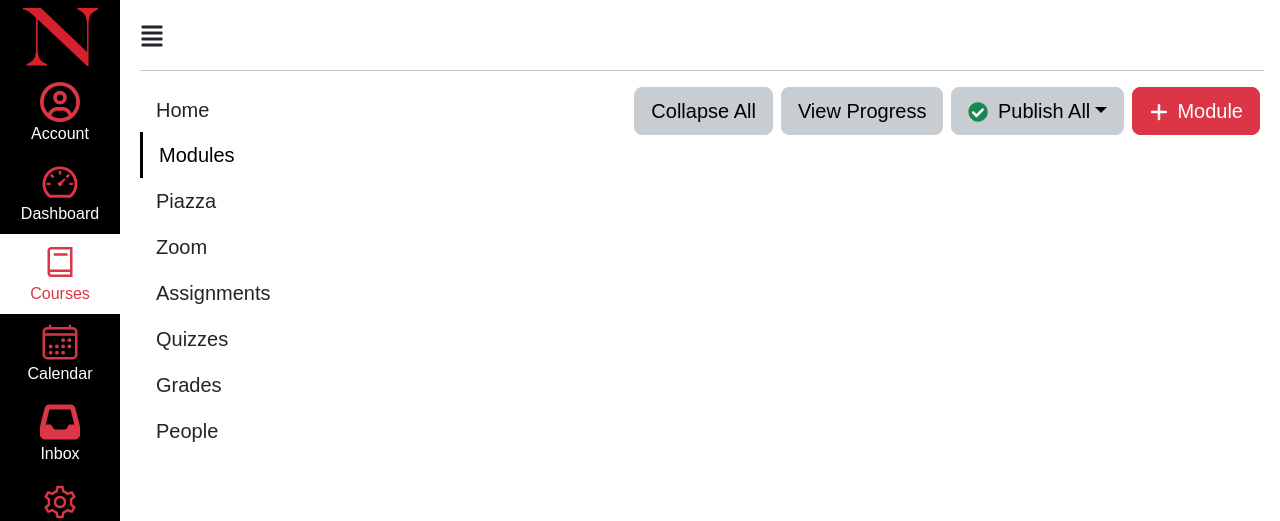
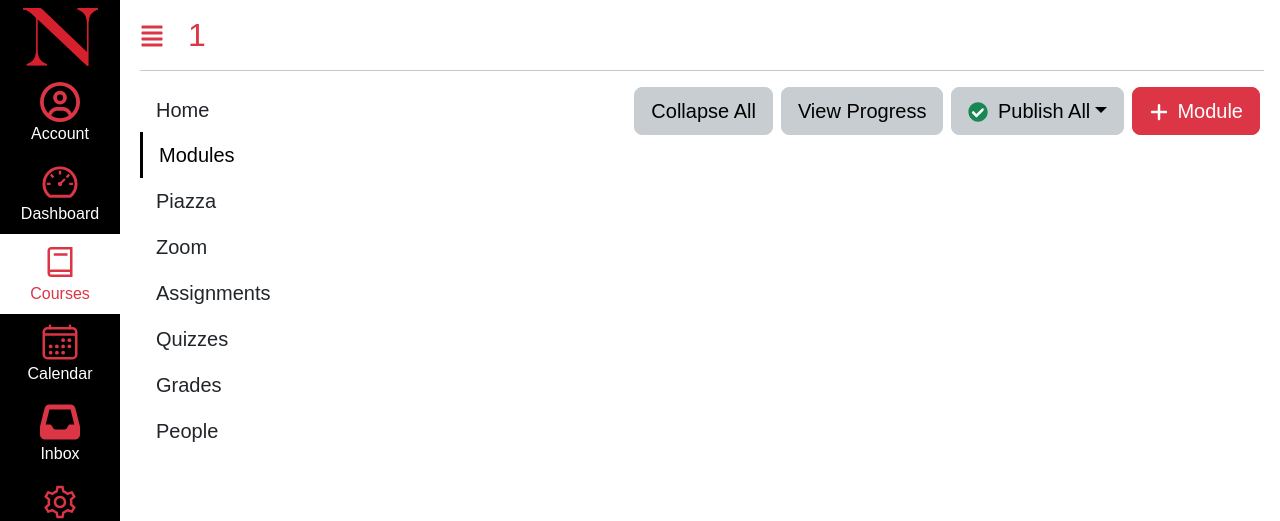
Before and after one commit to Rpenubarthi/WebDevA1, a Next.js app: page /Courses/1/Modules in a window 1280 px wide. Shown: the top 521 px of the page. Built offline with nearby package versions, Linux system fonts and the light colour scheme.

Commit message:
Fixed up until Assignments 2

```diff
--- a/app/(Kambaz)/Courses/[cid]/layout.tsx
+++ b/app/(Kambaz)/Courses/[cid]/layout.tsx
@@ -1,35 +1,31 @@
-"use client";
 import { ReactNode } from "react";
 import CourseNavigation from "./Navigation";
 import { FaAlignJustify } from "react-icons/fa";
 import { courses } from "../../Database";
-import { useSelector } from "react-redux";
-import { useParams } from "next/navigation";
-import { RootState } from "../../store";
+
+export default async function CoursesLayout(
+    { children, params }: Readonly<{ children: ReactNode; params: Promise<{ cid: string }> }>) {
+    const { cid } = await params;
+    const course = courses.find((course) => course._id === cid);
+    return (
+        <div id="wd-courses">
+            <h2 className="text-danger">
+                <FaAlignJustify className="me-4 fs-4 mb-1" />
+
+                {course?.name}
+                {cid} </h2> <hr />
+
+            <div className="d-flex">
+                <div className="d-none d-md-block">
+                    <CourseNavigation />
+
+                </div>
+                <div className="flex-fill">
+                    {children}
+                </div></div>
+
+        </div >
 
 
-
-export default function CoursesLayout(
-    { children }: { children: ReactNode }) {
-    const { cid } = useParams();
-    const { courses } = useSelector((state: RootState) => state.coursesReducer);
-    const course = courses.find((course) => course._id === cid);
-
-
-    return (
-        <div id="wd-courses">
-            <h2>
-                <FaAlignJustify className="me-4 fs-4 mb-1" />
-                {course?.name}
-            </h2>
-            <hr />
-            <div className="d-flex">
-                <div>
-                    <CourseNavigation />
-                </div>
-                <div className="flex-fill">{children}</div>
-            </div>
-        </div>
     );
-
 }
```
